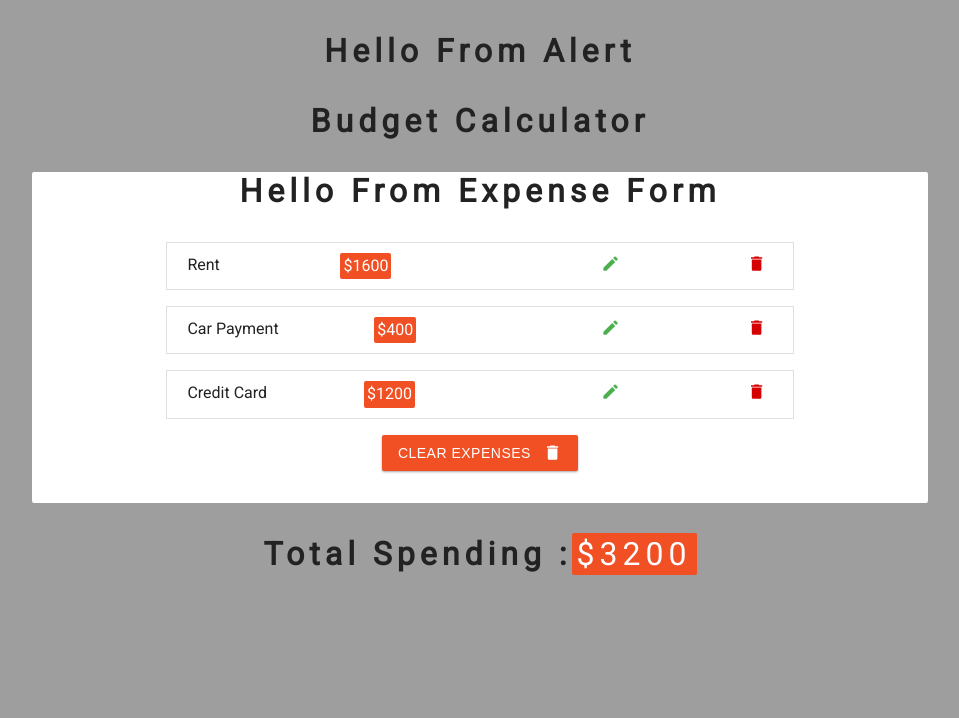
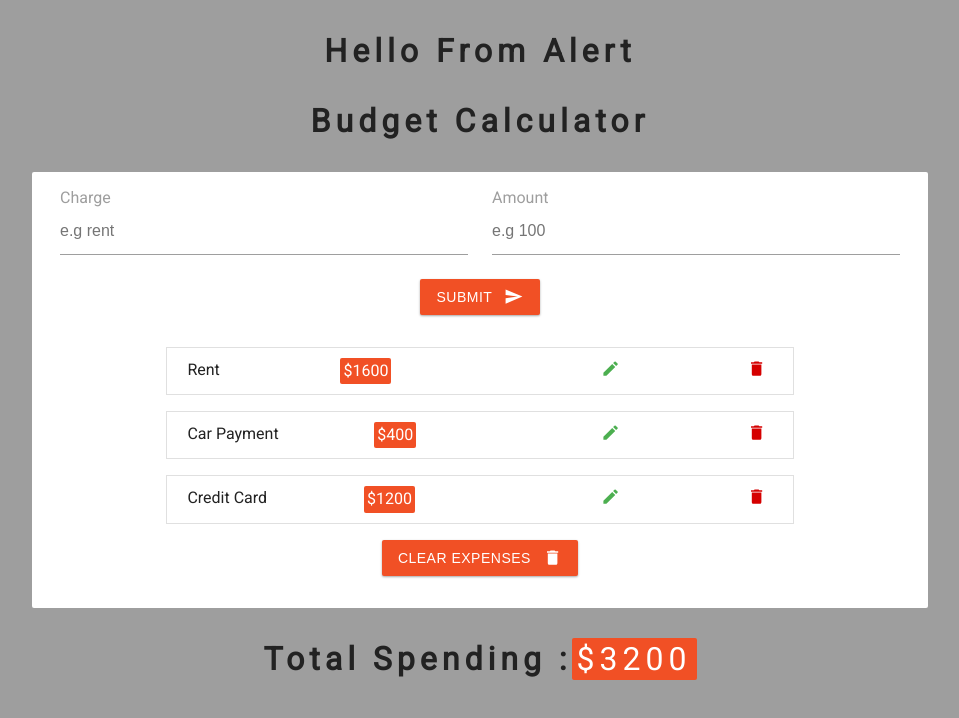
Before and after one commit to jorgediazok/react-hooks-calc, a React (Create React App) app: page / in a window 1280 px wide. Shown: the top 718 px of the page, without its empty margins (160-1119 px from the left). Built offline with nearby package versions, Linux system fonts and the light colour scheme.

Commit message:
added form

```diff
--- a/src/components/ExpenseForm.js
+++ b/src/components/ExpenseForm.js
@@ -1,10 +1,36 @@
 import React from 'react';
+import { MdSend } from 'react-icons/md';
 
 const ExpenseForm = () => {
   return (
-    <div>
-      <h1>Hello from Expense Form</h1>
-    </div>
+    <form>
+      <div className="form-center">
+        <div className="form-group">
+          <label htmlFor="charge">charge</label>
+          <input
+            type="text"
+            className="form-control"
+            id="charge"
+            name="charge"
+            placeholder="e.g rent"
+          />
+        </div>
+        <div className="form-group">
+          <label htmlFor="amount">amount</label>
+          <input
+            type="text"
+            className="form-control"
+            id="amount"
+            name="amount"
+            placeholder="e.g 100"
+          />
+        </div>
+      </div>
+      <button type="submit" className="btn">
+        submit
+        <MdSend className="btn-icon" />
+      </button>
+    </form>
   );
 };
 
```
